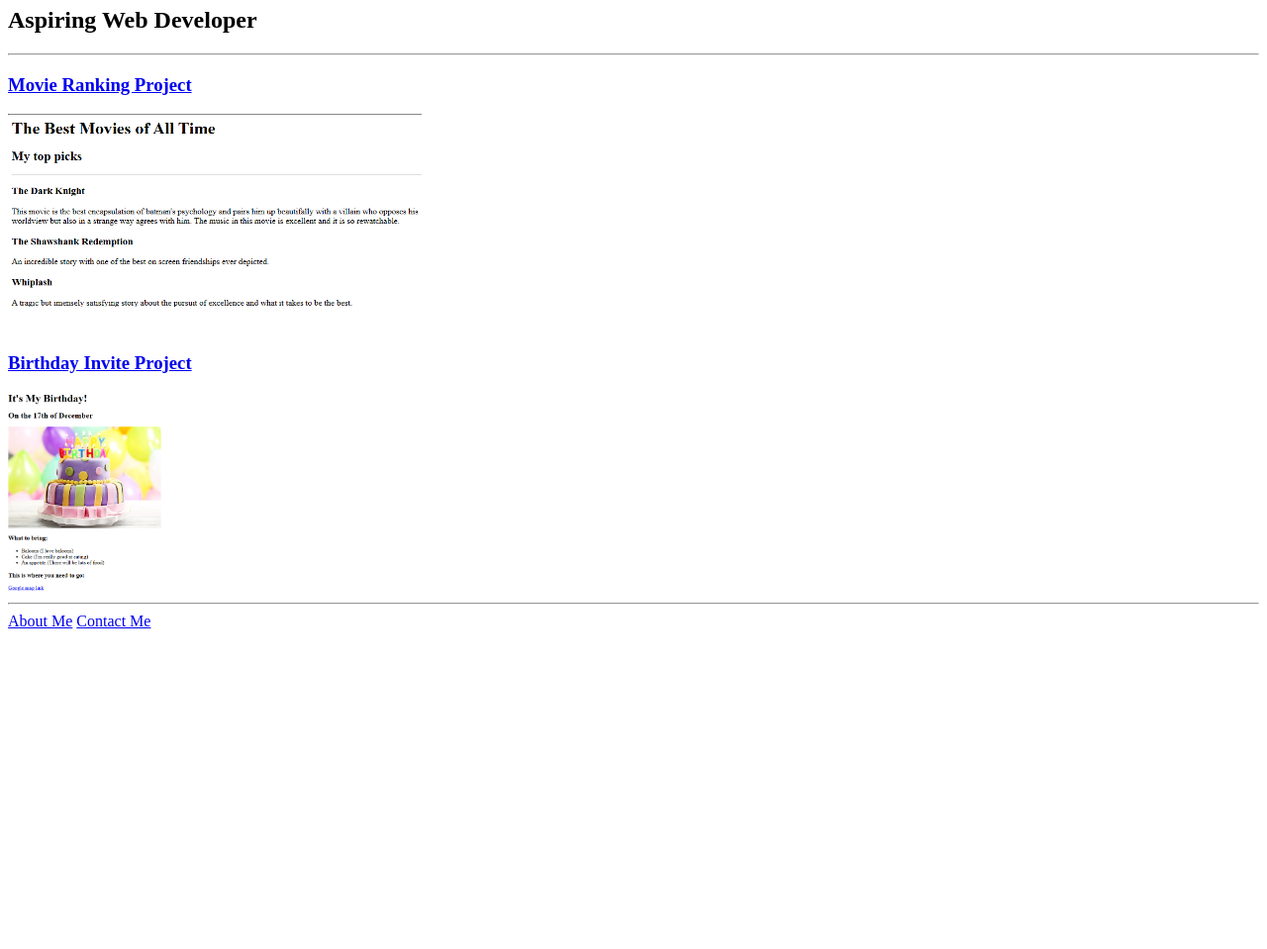
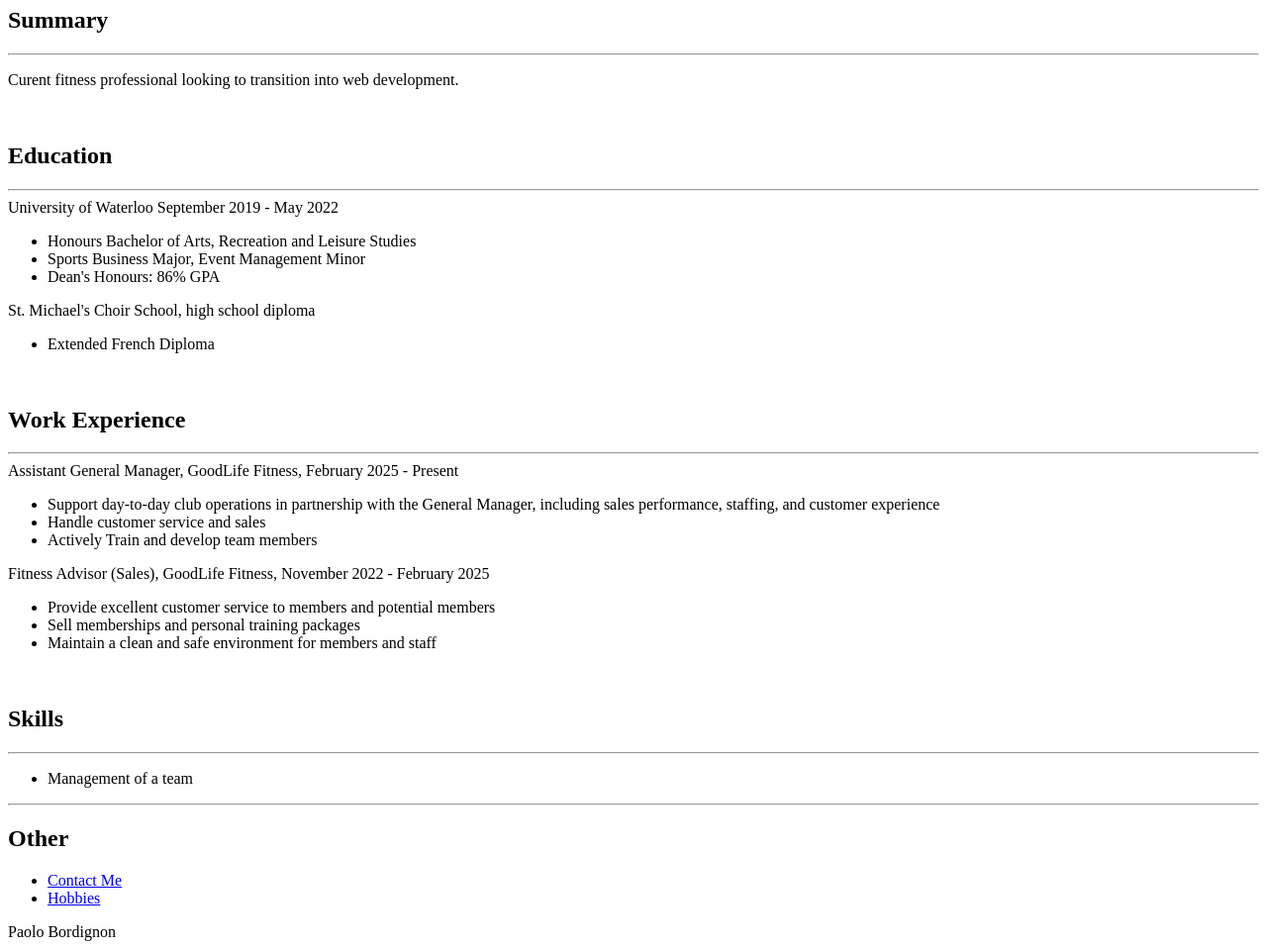
Before and after one commit to pbtrading/html-portfolio, a plain HTML site: page index.html in a window 1280 px wide. Shown: the part 73-1032 px from the top of the page at 99% size. Before the commit the page ends 800 px from the top, so only its background shows below. Drawn offline with Linux system fonts and the light colour scheme.

Commit message:
Add files via upload

```diff
--- a/index.html
+++ b/index.html
@@ -1,47 +1,68 @@
-<!-- TODO 1: Create the HTML Boilerplate -->
-
-<!-- TODO 2: Add Your previous projects' HTML into the public folder -->
-
-<!-- TODO 3: Take screenshots of your project previews and add the images to the images folder -->
-
-<!-- TODO 4: Add titles/subtitles etc. -->
-
-<!-- TODO 5: Add a link to the project pages -->
-
-<!-- TODO 6: Add images to show the project previews
-HINT for TODO 6: You can use the height attribute set to 200 to make the image smaller:
-https://developer.mozilla.org/en-US/docs/Web/HTML/Element/img#attr-height -->
-
-<!-- TODO 7: Add the Contact Me and About Me page links -->
-
-
 <!DOCTYPE html>
 <html lang="en">
 <head>
     <meta charset="UTF-8">
-    <title>Paolo Bordignon's Portfolio</title>
+    <title>My Resume</title>
 </head>
 <body>
-    <h1>Paolo Bordignon's Portfolio</h1>
-    <h2>Aspiring Web Developer</h2>
+    <header>
+        <h1>Paolo Bordignon</h1>
+    </header>
+
+    <h2>Summary</h2>
 
     <hr />
 
-    <h3><a href="./public/Movies List.html">Movie Ranking Project</a></h3>
-
-    <img src="./assets/images/Movies List Preview.png" height="200" alt="Best Movies of all time list" />
+    <p>Curent fitness professional looking to transition into web development.</p>
 
     <br />
+
+    <h2>Education</h2>
+    <hr />
+
+    University of Waterloo September 2019 - May 2022
+        <ul>
+            <li>Honours Bachelor of Arts, Recreation and Leisure Studies</li>
+            <li>Sports Business Major, Event Management Minor</li>
+            <li>Dean's Honours: 86% GPA</li>
+        </ul>
+    St. Michael's Choir School, high school diploma
+    <ul>
+        <li>Extended French Diploma</li>
+    </ul>
+
     <br />
 
-    <h3><a href="./public/birthday-invite.html">Birthday Invite Project</a></h3>
+    <h2>Work Experience</h2>
+    <hr />
+    Assistant General Manager, GoodLife Fitness, February 2025 - Present
+    <ul>
+        <li>Support day-to-day club operations in partnership with the General Manager, including sales performance, staffing, and customer experience</li>
+        <li>Handle customer service and sales</li>
+        <li>Actively Train and develop team members</li>
+    </ul>
+    Fitness Advisor (Sales), GoodLife Fitness, November 2022 - February 2025
+    <ul>
+        <li>Provide excellent customer service to members and potential members</li>
+        <li>Sell memberships and personal training packages</li>
+        <li>Maintain a clean and safe environment for members and staff</li>
+    </ul>
 
+    <br />
+    <h2>Skills</h2>
+    <hr />
+    <ul>
+        <li>Management of a team</li>
+    </ul>
 
-    <img src="./assets/images/Birthday Invite Preview.png" height="200" alt="Birthday Invite" />
     <hr />
 
-    <a href="./public/about.html">About Me</a>
-    <a href="./public/contact.html">Contact Me</a>
+    <h2>Other</h2>
+    <ul>
+        <li><a href="./Contact.html">Contact Me</a></li>
+        <li><a href="./hobbies.html">Hobbies</a></li>
+    </ul>
 
+    <footer>Paolo Bordignon</footer>
 </body>
 </html>
```
Also changed, not shown: Contact.html (added, +12 -0 lines), Hobbies.html (added, +16 -0 lines).
